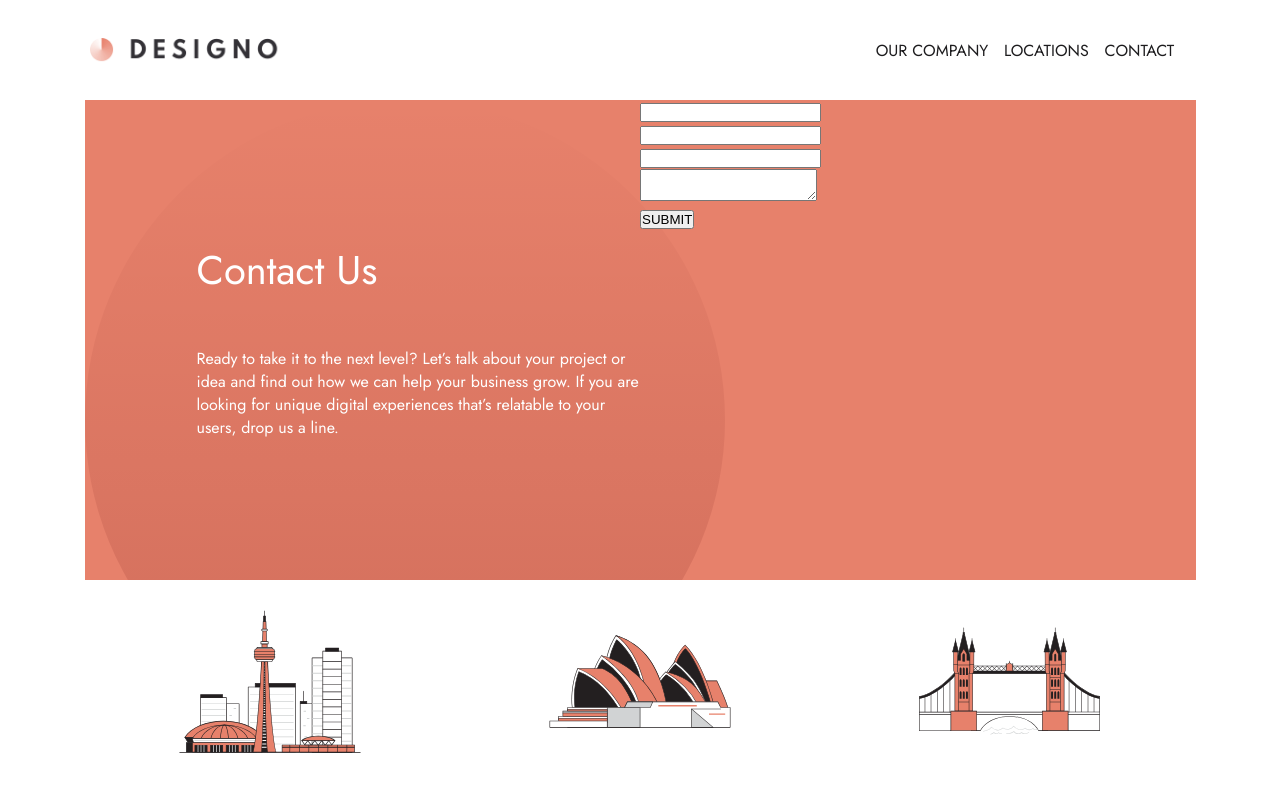
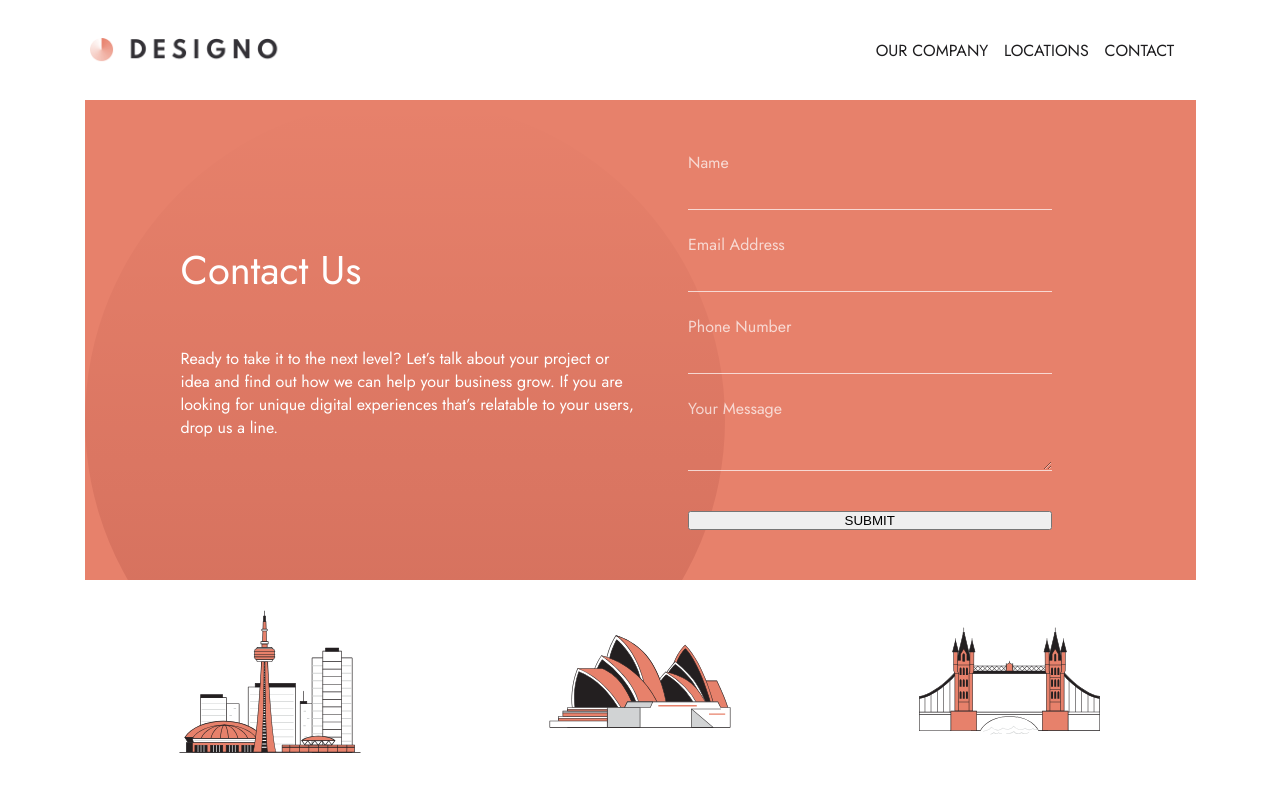
Before and after one commit to LeoLoureiro-code/Designo, an Angular app: page /contact in a window 1280 px wide. Shown: the top 792 px of the page. Built offline with nearby package versions, Linux system fonts and the light colour scheme.

Commit message:
add form styles desktop

```diff
--- a/src/components/contact-us/contact-us.component.html
+++ b/src/components/contact-us/contact-us.component.html
@@ -10,18 +10,22 @@
         </div>
         <form action="#" class="contact-form">
             <div class="input-div">
-                <input type="text" class="form-input">
+                <label for="name" class="label">Name</label>
+                <input type="text" name="name" class="form-input">
             </div>
             <div class="input-div">
-                <input type="text" class="form-input">
+                <label for="email" class="label">Email Address</label>
+                <input type="text" name="email" class="form-input">
             </div>
             <div class="input-div">
-                <input type="text" class="form-input">
+                <label for="phone" class="label">Phone Number</label>
+                <input type="text" name="phone" class="form-input">
             </div>
             <div class="input-div">
-                <textarea name="" id=""></textarea>
+                <label for="message" class="label">Your Message</label>
+                <textarea name="message" id="" class="form-input"></textarea>
             </div>
-            <input type="submit" value="SUBMIT">
+            <input type="submit" class="submit" value="SUBMIT">
         </form>
     </div>
     <locations-nav></locations-nav>
--- a/src/components/contact-us/contact-us.component.scss
+++ b/src/components/contact-us/contact-us.component.scss
@@ -10,10 +10,11 @@ section{
     height: 480px;
     background-color: $peach;
     display: flex;
+    justify-content: space-between;
     background-image: url(../../../public/assets/contact/desktop/bg-pattern-hero-desktop.svg);
     background-repeat: no-repeat;
     background-position:top left;
-    padding: 0 7rem 0 7rem;
+    padding: 0 6rem 0 6rem;
 }
 
 .contact-info{
@@ -37,8 +38,38 @@ h2{
 
 .contact-form{
     width: 50%;
+    display: flex;
+    flex-direction: column;
+    justify-content: center;
+    padding: 0 3rem 0 3rem;
 }
 
-.contact-form{
+.input-div{
+    height: 50px;
+    width: 100%;
+    margin-bottom: 2rem;
+    opacity: 0.7;
+}
 
+.input-div:hover, .form-input,  label{
+    opacity: 1;
+    cursor: pointer;
 }
+
+.form-input{
+    background-color: transparent;
+    border: none;
+    border-bottom: 1px solid $white;
+    width: 100%;
+    outline: none;
+    padding: 10px;
+}
+
+label{
+    display: block;
+    color: $white;
+}
+
+.submit{
+    margin-top: 2rem;
+}
```
